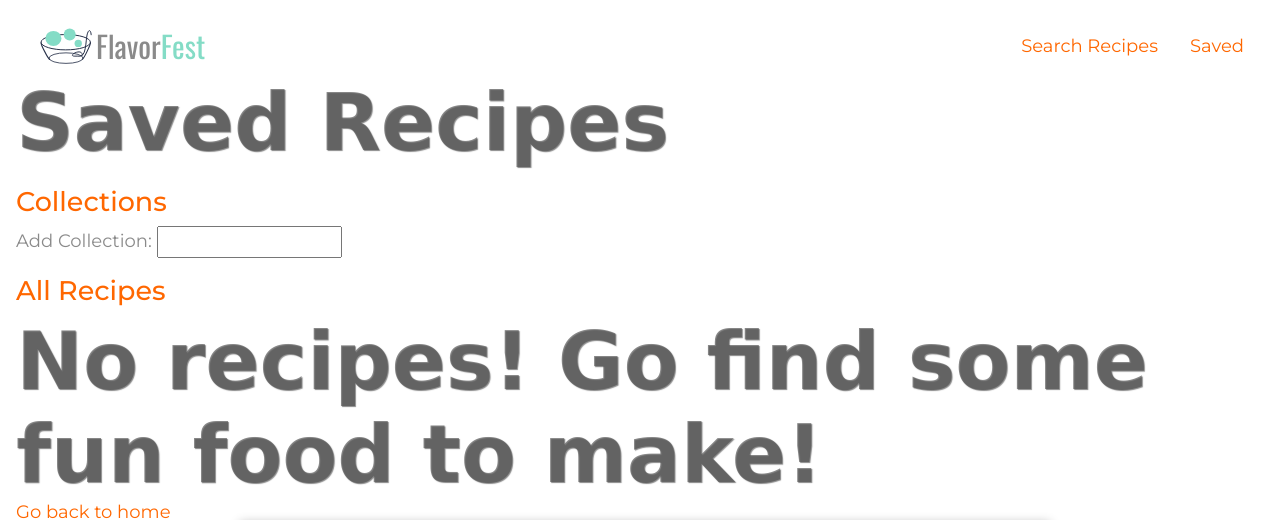
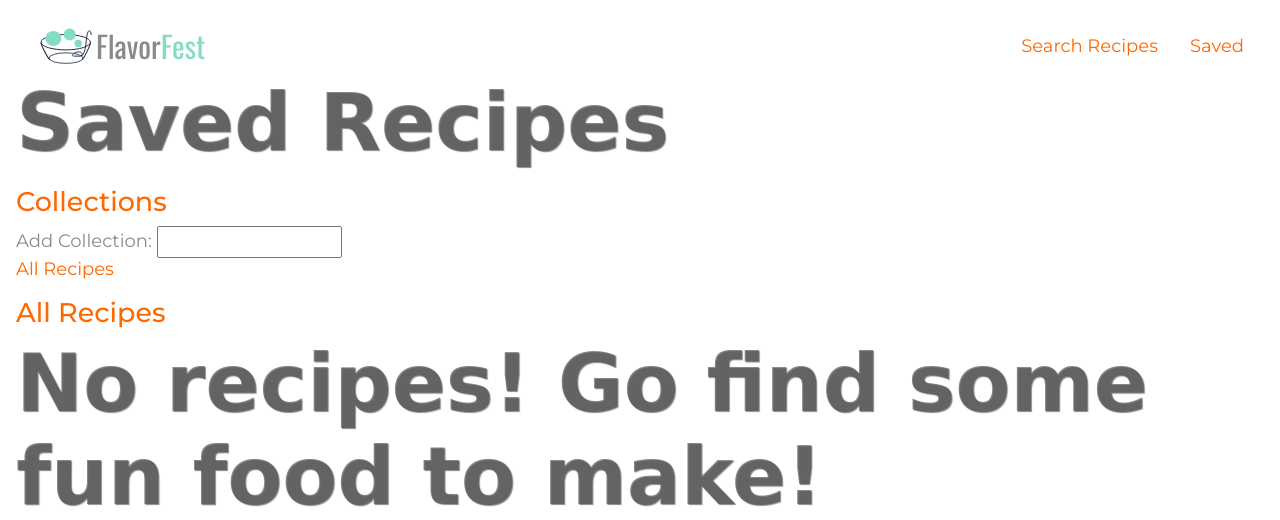
Before and after one commit to kayleew93/wdd330recipeapp, a website built with Vite: page src/views/collections.html in a window 1280 px wide. Shown: the top 520 px of the page. Built offline with nearby package versions, Linux system fonts and the light colour scheme; grey boxes are pictures that could not be loaded; a web font is replaced by a local one.

Commit message:
show collections

```diff
--- a/src/js/personalCollections.mjs
+++ b/src/js/personalCollections.mjs
@@ -44,7 +44,6 @@ export default class personalRecipeData {
 
 
       const collections = getLocalStorage(this.collectionsKey);
-      console.log("List of Keys: ", collections);
       this.renderCollectionsList(collections);
 
 
@@ -83,7 +82,8 @@ export default class personalRecipeData {
   }
 
   renderCollectionTitle(title) {
-    renderTemplate(`<h2 class="list-title">${title}</h2>`, this.collectionsElement, title);
+    renderTemplate(`<li><a href="#${title}">${title}</a></li>`, document.getElementById("collections-nav"), title, false, "beforeend");
+    renderTemplate(`<h2 class="list-title" id="${title}">${title}</h2>`, this.collectionsElement, title, false, "beforeend");
   }
 
   async renderCollectionsList(collections) {
--- a/src/js/utils.mjs
+++ b/src/js/utils.mjs
@@ -43,8 +43,8 @@ export function setLocalStorage(key, data) {
 
 
 // function to take an optional object and a template and insert the objects as HTML into the DOM
-export function renderTemplate(template, parentElement, data, callback) {
-  parentElement.insertAdjacentHTML("afterbegin", template);
+export function renderTemplate(template, parentElement, data, callback, location = "afterbegin") {
+  parentElement.insertAdjacentHTML(location, template);
   if (callback) {
     callback(data);
   }
--- a/src/views/collections.html
+++ b/src/views/collections.html
@@ -11,6 +11,9 @@
 
       <label for="add-collection-name">Add Collection: </label>
       <input type="text" id="add-collection-name">
+      <ul id="collections-nav">
+
+      </ul>
       <div class="collections-titles">
       </div>
       <div class="collections-list">
```
